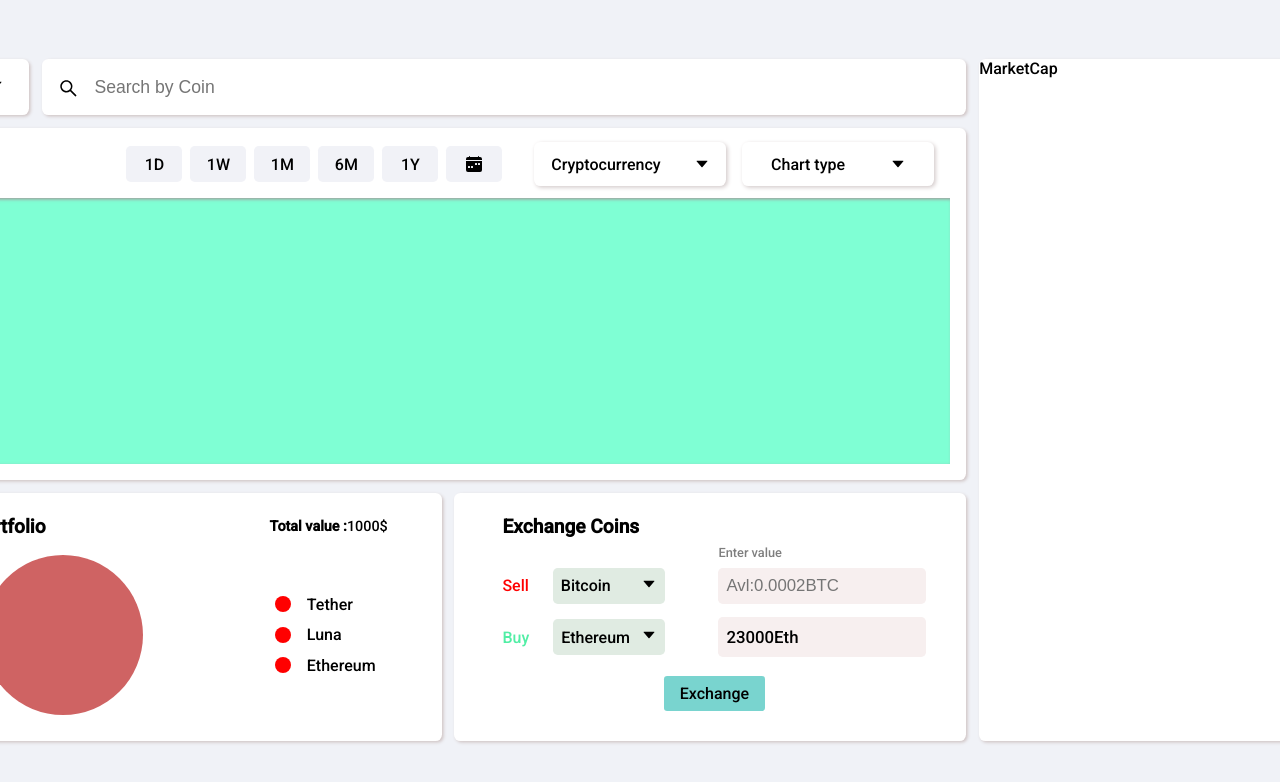
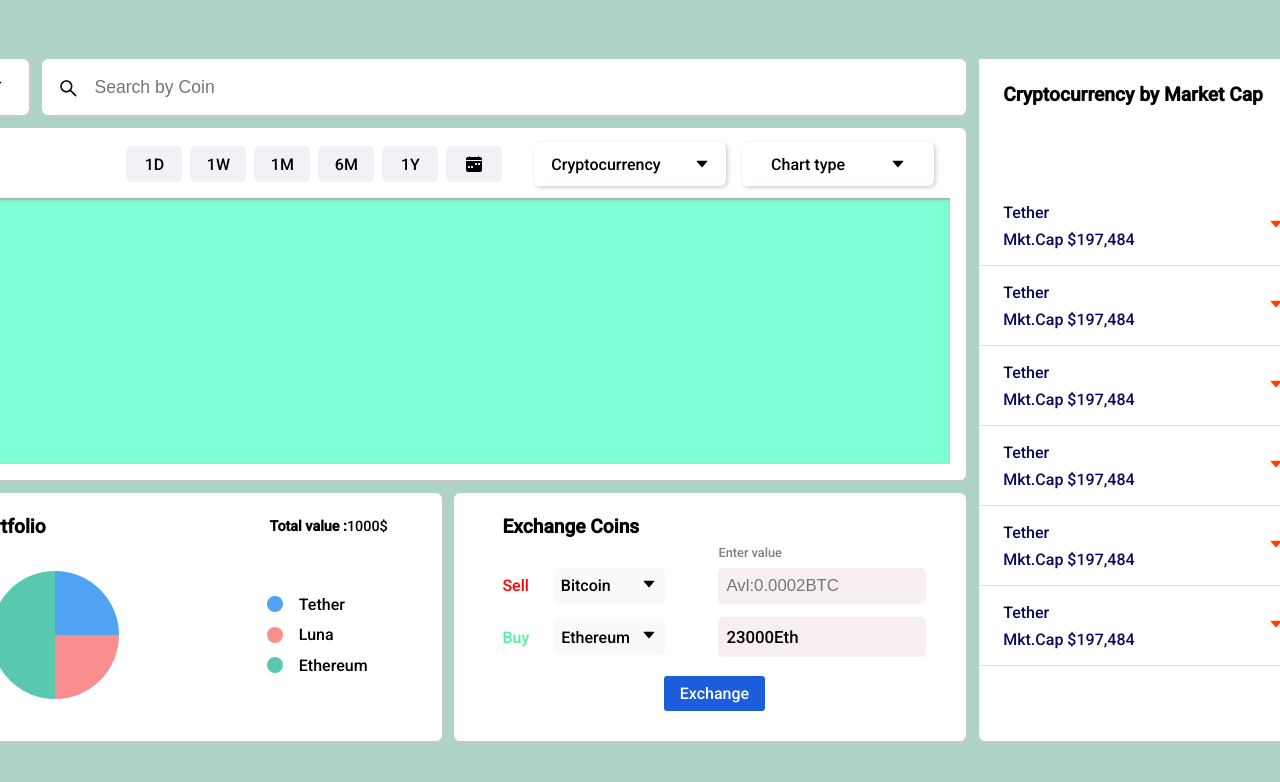
Before and after one commit to nikhil-223/Crypto-currency-dashboard, a React (Create React App) app: page / in a window 1280 px wide. Shown: the top 782 px of the page. Built offline with nearby package versions, Linux system fonts and the light colour scheme.

Commit message:
marketitem created

```diff
--- a/public/index.html
+++ b/public/index.html
@@ -10,7 +10,7 @@
       content="Web site created using create-react-app"
     />
     <link rel="manifest" href="%PUBLIC_URL%/manifest.json" />
-    <title>React App</title>
+    <title></title>
   </head>
   <body>
     <noscript>You need to enable JavaScript to run this app.</noscript>
--- a/src/components/dashboard/Dashboard.scss
+++ b/src/components/dashboard/Dashboard.scss
@@ -2,7 +2,7 @@
 .dashboard{
     width: 100vw;
     height: 100vh;
-    background-color: #f0f2f7;
+    background-color: #add4c5;
     display: grid;
     overflow: hidden;
     place-content: center;
--- a/src/components/dashboard/exchangeCoins/ExchangeCoins.scss
+++ b/src/components/dashboard/exchangeCoins/ExchangeCoins.scss
@@ -31,10 +31,11 @@
 			width: 7rem;
 			border-radius: 0.3rem;
             color: black;
-			background-color: rgb(224, 235, 226);
+			background-color: #F9F9F9;
 			padding: 0.5rem;
 			@include display-flex(row, space-between, center);
 			gap: 0.5rem;
+			cursor: pointer;
 		}
 	}
 
@@ -48,8 +49,9 @@
 			width: 7rem;
             color: black;
 			border-radius: 0.3rem;
-			background-color: rgb(224, 235, 226);
+			background-color: #F9F9F9;
 			padding: 0.5rem;
+			cursor: pointer;
 			@include display-flex(row, space-between, center);
 		}
 	}
@@ -95,7 +97,8 @@
 
 		&Btn {
 			padding: 0.5rem 1rem;
-			background-color: rgb(121, 212, 207);
+			background-color: #1C5DDB;
+			color: white;
 			border-radius: 0.2rem;
 			cursor: pointer;
 		}
--- a/src/components/dashboard/marketCap/MarketCap.js
+++ b/src/components/dashboard/marketCap/MarketCap.js
@@ -1,10 +1,32 @@
 import React from 'react'
 import './MarketCap.scss'
+import MarketItem from './marketItem/MarketItem';
 
 const MarketCap = () => {
   return (
-    <div className='market-cap'>MarketCap</div>
-  )
+		<div className="market-cap">
+			<div className="market-cap__title">Cryptocurrency by Market Cap</div>
+			<div className="market-cap__items">
+				<MarketItem/>
+				<MarketItem/>
+				<MarketItem/>
+				<MarketItem/>
+				<MarketItem/>
+				<MarketItem/>
+				<MarketItem/>
+				<MarketItem/>
+				<MarketItem/>
+				<MarketItem/>
+				<MarketItem/>
+				<MarketItem/>
+				<MarketItem/>
+				<MarketItem/>
+				<MarketItem/>
+				<MarketItem/>
+				<MarketItem/>
+			</div>
+		</div>
+	);
 }
 
 export default MarketCap
--- a/src/components/dashboard/marketCap/MarketCap.scss
+++ b/src/components/dashboard/marketCap/MarketCap.scss
@@ -1,3 +1,37 @@
-.market-cap{
-    grid-area: 1/4/4/5;
+@mixin display-flex($direction, $justify, $align) {
+	display: flex;
+	flex-direction: $direction;
+	justify-content: $justify;
+	align-items: $align;
 }
+
+.market-cap {
+	width: auto;
+	grid-area: 1/4/4/5;
+
+	&__title {
+		position: sticky;
+		background-color: white;
+		top: 0;
+		width: 100%;
+		padding: 1.5rem 1.5rem 5rem 1.5rem;
+		font-size: 1.2rem;
+		font-weight: 600;
+		@include display-flex(row, flex-start, center);
+	}
+
+	&__items {
+		height: 71%;
+		overflow: scroll;
+		scroll-snap-type: y mandatory;
+		&::-webkit-scrollbar {
+			display: none;
+		}
+
+		& > div {
+			scroll-snap-align: start;
+			scroll-margin-top: 0;
+		}
+	}
+
+}
--- /dev/null
+++ b/src/components/dashboard/marketCap/marketItem/MarketItem.js
@@ -0,0 +1,21 @@
+import React from 'react'
+import './MarketItem.scss'
+import { AiOutlineCaretDown } from "react-icons/ai";
+
+
+const MarketItem = () => {
+  return (
+    <div className='market-item'>
+        <div className="market-item__detail">
+        <div className="market-item__detail__crypto">Tether</div>
+        <div className="market-item__detail__value">Mkt.Cap $197,484</div>
+        </div>
+        <div className="market-item__change">
+            <div className="market-item__change__icon"><AiOutlineCaretDown/></div>
+            <div className="market-item__change__value">2.12 %</div>
+        </div>
+    </div>
+  )
+}
+
+export default MarketItem
--- /dev/null
+++ b/src/components/dashboard/marketCap/marketItem/MarketItem.scss
@@ -0,0 +1,28 @@
+@mixin display-flex($direction, $justify, $align) {
+	display: flex;
+	flex-direction: $direction;
+	justify-content: $justify;
+	align-items: $align;
+}
+.market-item{
+    width: 100%;
+    height: 5rem;
+    padding: 1.5rem;
+    border-bottom: 0.02rem solid #efdada;
+    @include display-flex(row, space-between, center);
+
+
+    &__detail{
+        color: #08085c;
+        @include display-flex(column, center, flex-start);
+        gap: 0.5rem;
+
+    }
+
+    &__change{
+        color: #ff4000;
+        @include display-flex(row, space-between, center);
+        gap: 0.5rem;
+
+    }
+}
--- a/src/components/dashboard/portfolio/Portfolio.js
+++ b/src/components/dashboard/portfolio/Portfolio.js
@@ -3,32 +3,35 @@ import "./Portfolio.scss";
 
 const Portfolio = () => {
   return (
-    <div className='portfolio'>
+		<div className="portfolio">
 			<div className="portfolio__head">
 				<div className="portfolio__head__title">Portfolio</div>
-        <div className="portfolio__head__value"><h4 style={{display:"inline"}}>Total value :</h4><span>1000$</span></div>
+				<div className="portfolio__head__value">
+					<h4 style={{ display: "inline" }}>Total value :</h4>
+					<span>1000$</span>
+				</div>
 			</div>
 			<div className="portfolio__data">
-        <div className="portfolio__data__circle"></div>
+				<div className="portfolio__data__circle">
+					<div className="portfolio__data__circle__pie"></div>
+				</div>
 				<div className="portfolio__data__list">
-
-            <div className='portfolio__data__list__item'>
-              <div className='portfolio__data__list__item__pointer'></div>
+					<div className="portfolio__data__list__item">
+						<div className="portfolio__data__list__item__pointer pointer1"></div>
 						<span>Tether</span>
 					</div>
-            <div className='portfolio__data__list__item'>
-              <div className='portfolio__data__list__item__pointer'></div>
+					<div className="portfolio__data__list__item">
+						<div className="portfolio__data__list__item__pointer pointer2"></div>
 						<span>Luna</span>
 					</div>
-            <div className='portfolio__data__list__item'>
-              <div className='portfolio__data__list__item__pointer'></div>
+					<div className="portfolio__data__list__item">
+						<div className="portfolio__data__list__item__pointer pointer3"></div>
 						<span>Ethereum</span>
-            </div>
-
 					</div>
 				</div>
 			</div>
-  )
+		</div>
+	);
 }
 
 export default Portfolio
--- a/src/components/dashboard/portfolio/Portfolio.scss
+++ b/src/components/dashboard/portfolio/Portfolio.scss
@@ -1,3 +1,10 @@
+$--portfolio-color1: #50a3f0;
+$--portfolio-color2: #f98e8e;
+$--portfolio-color3: #5ac8ae;
+
+$--portfolio-pie-degree-1: 90deg;
+$--portfolio-pie-degree-2: 90deg;
+
 @mixin display-flex($direction, $justify, $align) {
 	display: flex;
 	flex-direction: $direction;
@@ -5,58 +12,74 @@
 	align-items: $align;
 }
 
-.portfolio{
-    grid-area:3/1/4/3 ;
+.portfolio {
+	grid-area: 3/1/4/3;
 	padding: 1.5rem;
 	@include display-flex(column, center, center);
 	gap: 1rem;
 
-    &__head{
+	&__head {
 		@include display-flex(row, center, center);
 		gap: 12rem;
 		height: 10%;
 		width: 100%;
 
-        &__title{
-            margin:0 2.0rem 0 0;
-            font-size:1.2rem ;
+		&__title {
+			margin: 0 2rem 0 0;
+			font-size: 1.2rem;
 			font-weight: 600;
 		}
 
-        &__value{
+		&__value {
 			font-size: 0.9rem;
 		}
 	}
 
-    &__data{
-        @include display-flex(row,space-around,center);
+	&__data {
+		@include display-flex(row, space-around, center);
 		height: 90%;
 		width: 100%;
 		gap: 3rem;
 
-        &__circle{
-            width: 10rem;
-            height: 10rem;
+		&__circle {
+			width: 8rem;
+			height: 8rem;
 			border-radius: 50%;
-            background-color: rgb(207, 99, 99);
+			@include display-flex(row, center, center);
+			overflow: hidden;
+			background-image: conic-gradient(
+				$--portfolio-color1 0deg,
+				$--portfolio-color1 $--portfolio-pie-degree-1,
+				$--portfolio-color2 $--portfolio-pie-degree-1,
+				$--portfolio-color2 ($--portfolio-pie-degree-1 + $--portfolio-pie-degree-2),
+				$--portfolio-color3 ($--portfolio-pie-degree-1 + $--portfolio-pie-degree-2)
+			);
 		}
 
-        &__list{
+		&__list {
 			@include display-flex(column, space-between, flex-start);
 			height: 5rem;
 
-            &__item{
+			&__item {
 				@include display-flex(row, center, center);
 				gap: 1rem;
 
-                &__pointer{
+				&__pointer {
 					height: 1rem;
 					width: 1rem;
-                    background-color: red;
 					border-radius: 50%;
+				}
+
+				.pointer1 {
+					background-color: $--portfolio-color1;
+				}
+				.pointer2 {
+					background-color: $--portfolio-color2;
+				}
+				.pointer3 {
+					background-color: $--portfolio-color3;
 				}
 			}
 		}
-
 	}
 }
```
Lines whose indentation alone changed are shown as unchanged.
